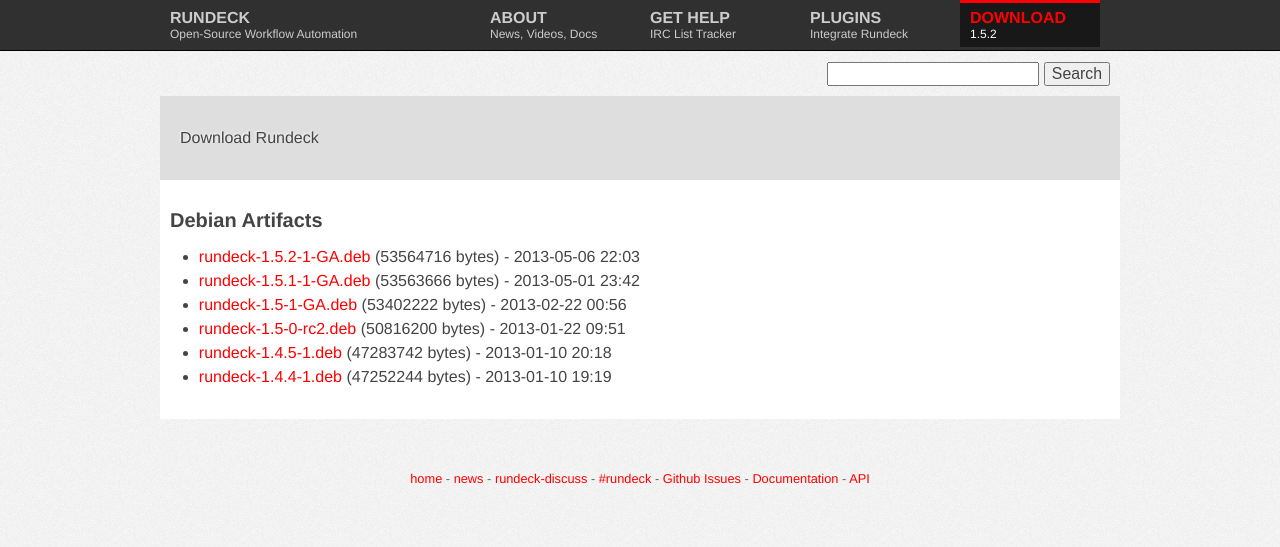
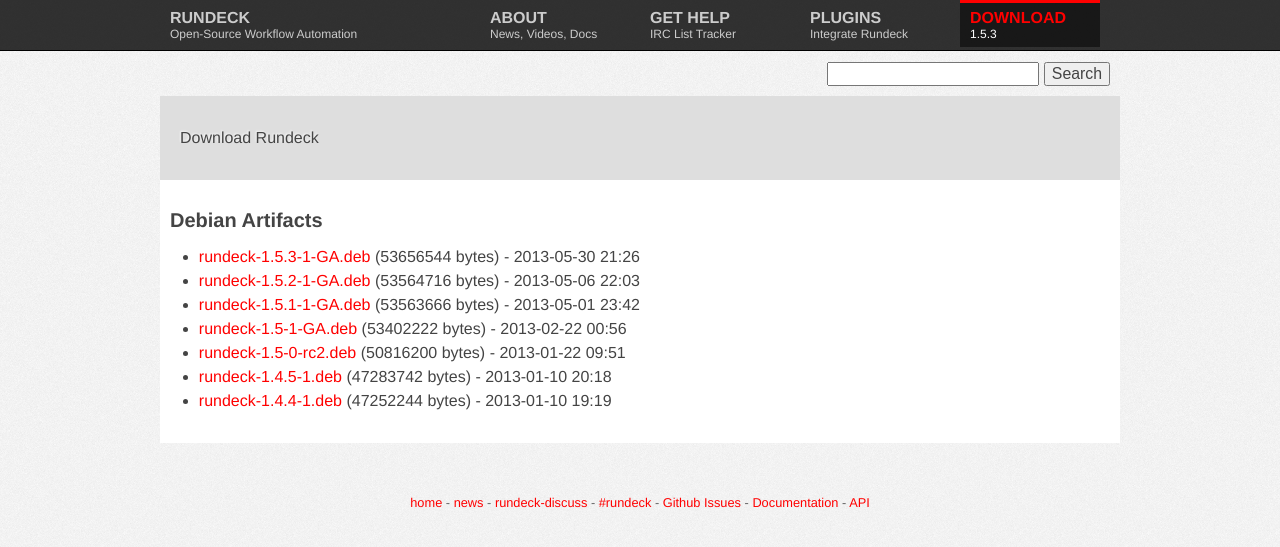
Before and after one commit to rundeck/rundeck-ghpages, a Jekyll site: the page built from download/deb/index.md, in a window 1280 px wide. Shown: the top 547 px of the page. Built offline with Jekyll 4.4.1, drawn with Linux system fonts in a browser that asks for light colours; nearby versions of some CDN libraries.

Commit message:
Update site to 1.5.3 download links

```diff
--- a/_config.yml
+++ b/_config.yml
@@ -1,12 +1,12 @@
-rd_version: "1.5.2"
-rd_jar_name: "rundeck-launcher-1.5.2.jar"
-rd_jar_sha: "1bb74602ed13db7121969a8832e3278fe3297d65"
-rd_jar_url: "http://download.rundeck.org/jar/rundeck-launcher-1.5.2.jar"
-rd_jar_size: "48266781"
-rd_deb_name: "rundeck-1.5.2-1-GA.deb"
-rd_deb_url: "http://download.rundeck.org/deb/rundeck-1.5.2-1-GA.deb"
-rd_deb_sha: "987f662b0b91b882865cb719e6b1bb603314c52d"
-rd_deb_size: "53564716"
-rd_zipball: "https://github.com/dtolabs/rundeck/zipball/v1.5.2"
-rd_tarball: "https://github.com/dtolabs/rundeck/tarball/v1.5.2"
-rd_releasenotes: "https://github.com/dtolabs/rundeck/blob/v1.5.2/RELEASE.md"
+rd_version: "1.5.3"
+rd_jar_name: "rundeck-launcher-1.5.3.jar"
+rd_jar_sha: "59457766de3cdb3fcb45fa7b4e8adf73fddfae9d"
+rd_jar_url: "http://download.rundeck.org/jar/rundeck-launcher-1.5.3.jar"
+rd_jar_size: "48347361"
+rd_deb_name: "rundeck-1.5.3-1-GA.deb"
+rd_deb_url: "http://download.rundeck.org/deb/rundeck-1.5.3-1-GA.deb"
+rd_deb_sha: "f01b9c8b5c0b51684e0ce714b026bceba308b55c"
+rd_deb_size: "53656544"
+rd_zipball: "https://github.com/dtolabs/rundeck/zipball/v1.5.3"
+rd_tarball: "https://github.com/dtolabs/rundeck/tarball/v1.5.3"
+rd_releasenotes: "https://github.com/dtolabs/rundeck/blob/v1.5.3/RELEASE.md"
--- a/download/deb/index.md
+++ b/download/deb/index.md
@@ -3,6 +3,7 @@
 layout: download
 download_type: Debian
 ---
+* [rundeck-1.5.3-1-GA.deb](http://download.rundeck.org/deb/rundeck-1.5.3-1-GA.deb) (53656544 bytes) - 2013-05-30 21:26
 * [rundeck-1.5.2-1-GA.deb](http://download.rundeck.org/deb/rundeck-1.5.2-1-GA.deb) (53564716 bytes) - 2013-05-06 22:03
 * [rundeck-1.5.1-1-GA.deb](http://download.rundeck.org/deb/rundeck-1.5.1-1-GA.deb) (53563666 bytes) - 2013-05-01 23:42
 * [rundeck-1.5-1-GA.deb](http://download.rundeck.org/deb/rundeck-1.5-1-GA.deb) (53402222 bytes) - 2013-02-22 00:56
```
Also changed, not shown: download/jar/index.md (+1 -0 lines), download/rpm/index.md (+2 -0 lines), download/war/index.md (+1 -0 lines).
